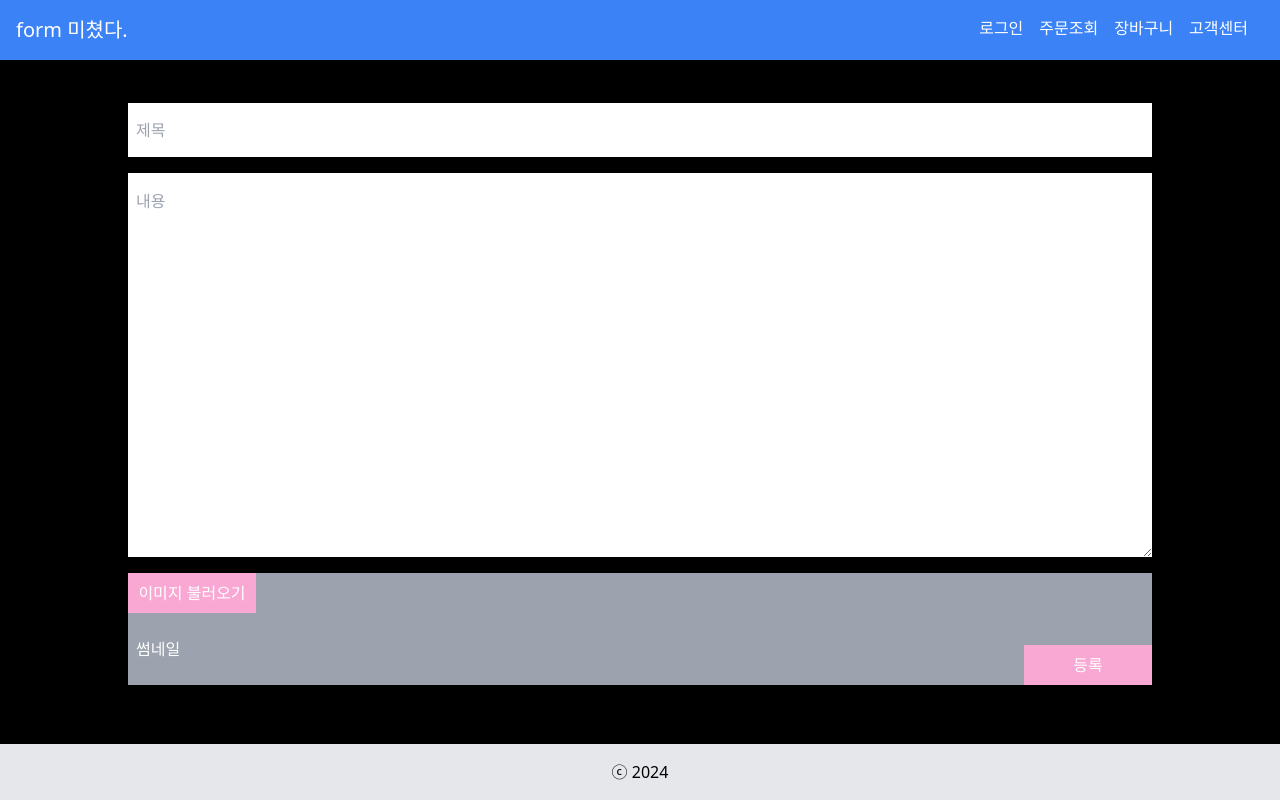
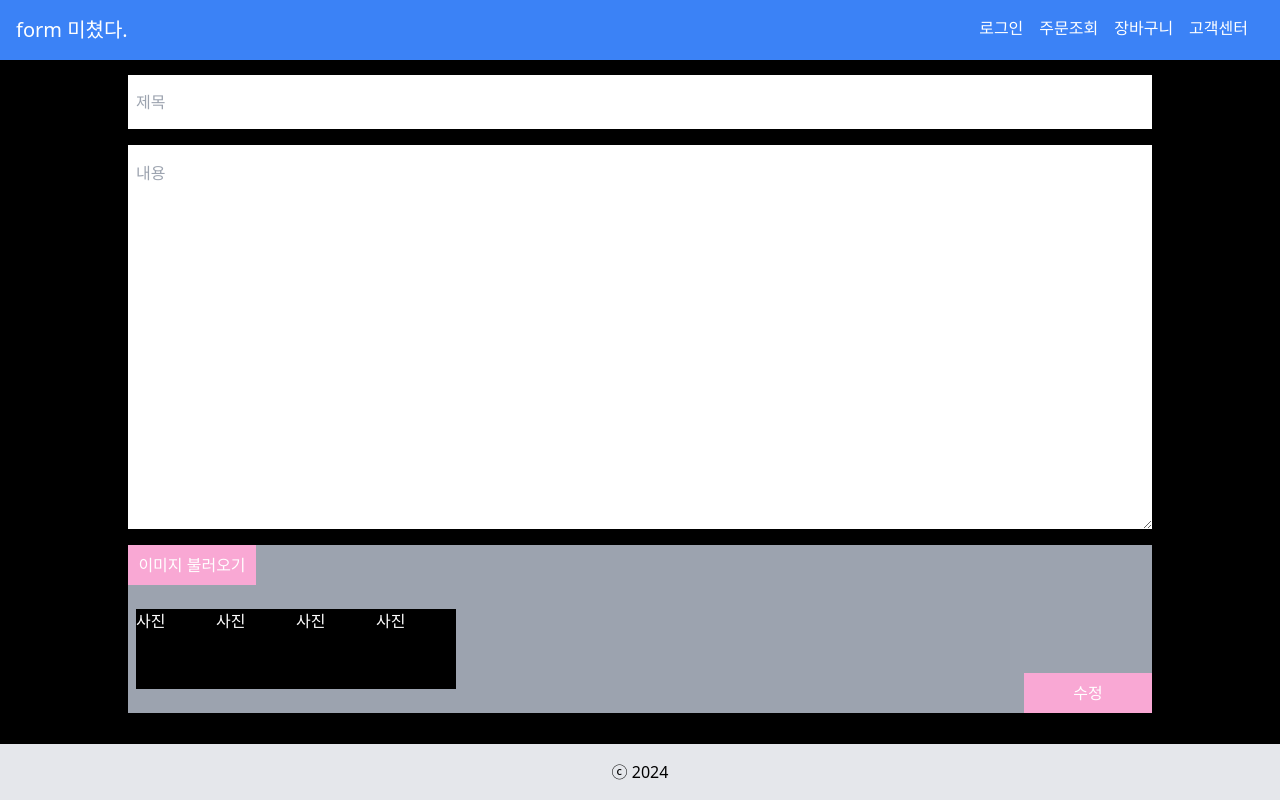
Before and after one commit to KDT-IaaS-Class-One-Group/KDT-IaaS-4team-ERP, a Next.js app: page /csitem in a window 1280 px wide. Built offline with nearby package versions, Linux system fonts and the light colour scheme.

Commit message:
feat : 상품평 페이지 업데이트

```diff
--- a/app/(customer)/csitem/page.tsx
+++ b/app/(customer)/csitem/page.tsx
@@ -2,6 +2,9 @@
 // 여기서 작성한 글은 이전 페이지(고객센터 페이지)에서 확인 할 수 있습니다.
 
 import React from 'react';
+
+{/* <Write title={"제목"} content={"내용"} btn={"이미지 등록"} image={"이미지 목록"} submit={'등록'} /> */}
+
 
 export default function WritingPage() {
     return (
@@ -28,12 +31,17 @@ export default function WritingPage() {
                     <button className="bg-pink-300 w-32 h-10 mb-4">
                         <div className="text-center py-2">이미지 불러오기</div>
                     </button>
-                    <div className="text-left py-2 pl-2">썸네일</div>
+                    <div className="text-left py-2 pl-2 flex">
+                        <div className="w-20 h-20 bg-black"> 사진 </div>
+                        <div className="w-20 h-20 bg-black"> 사진 </div>
+                        <div className="w-20 h-20 bg-black"> 사진 </div>
+                        <div className="w-20 h-20 bg-black"> 사진 </div>
+                    </div>
                 </div>
 
                 {/* Area4: 등록 버튼(input button) */}
                 <div className='bg-gray-400 w-1/2 flex items-end justify-end'>
-                    <input type="button" className="bg-pink-300 w-32 h-10" value="등록" />
+                    <input type="button" className="bg-pink-300 w-32 h-10" value="수정" />
                 </div>
             </div>
         </div>
```
